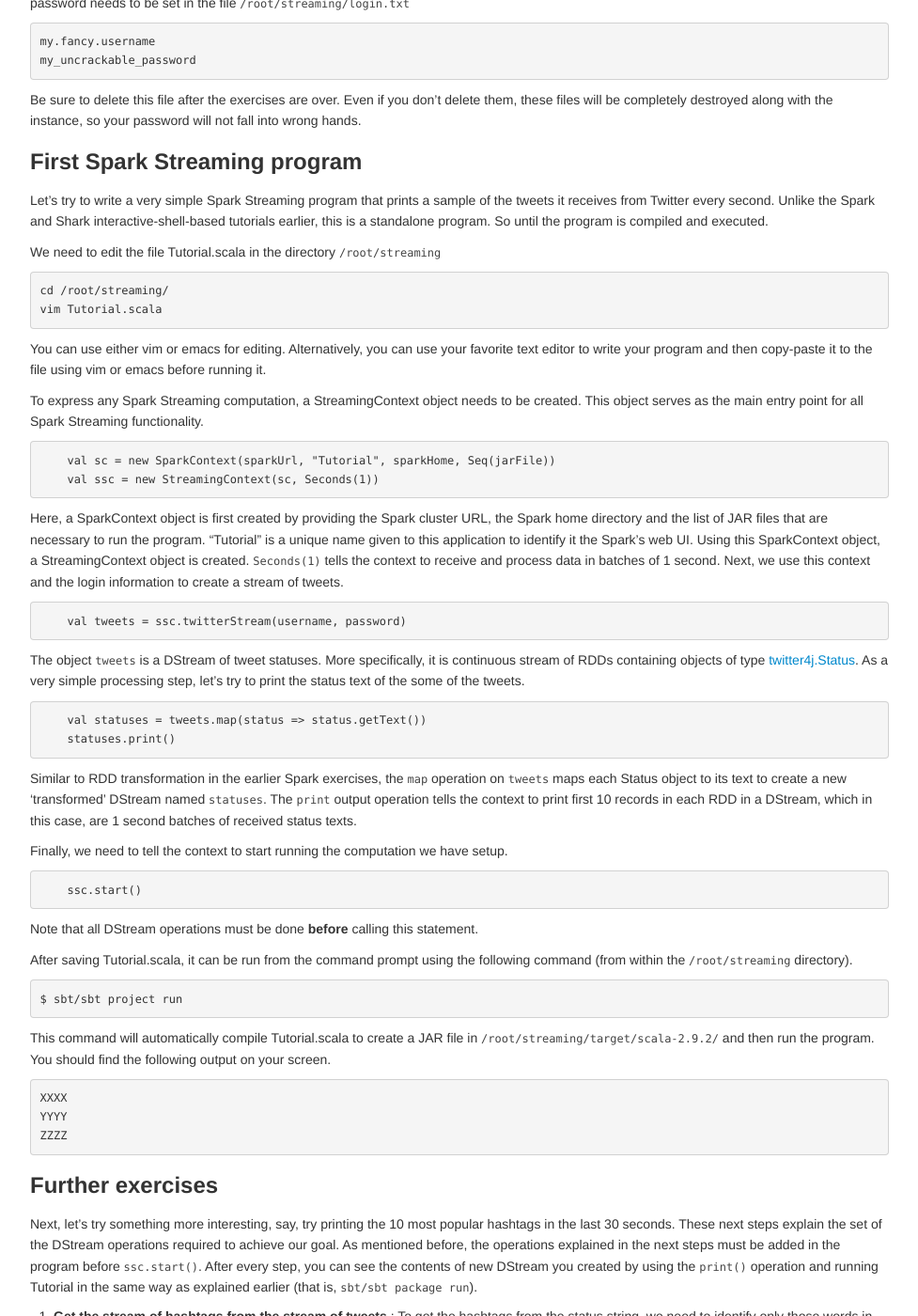
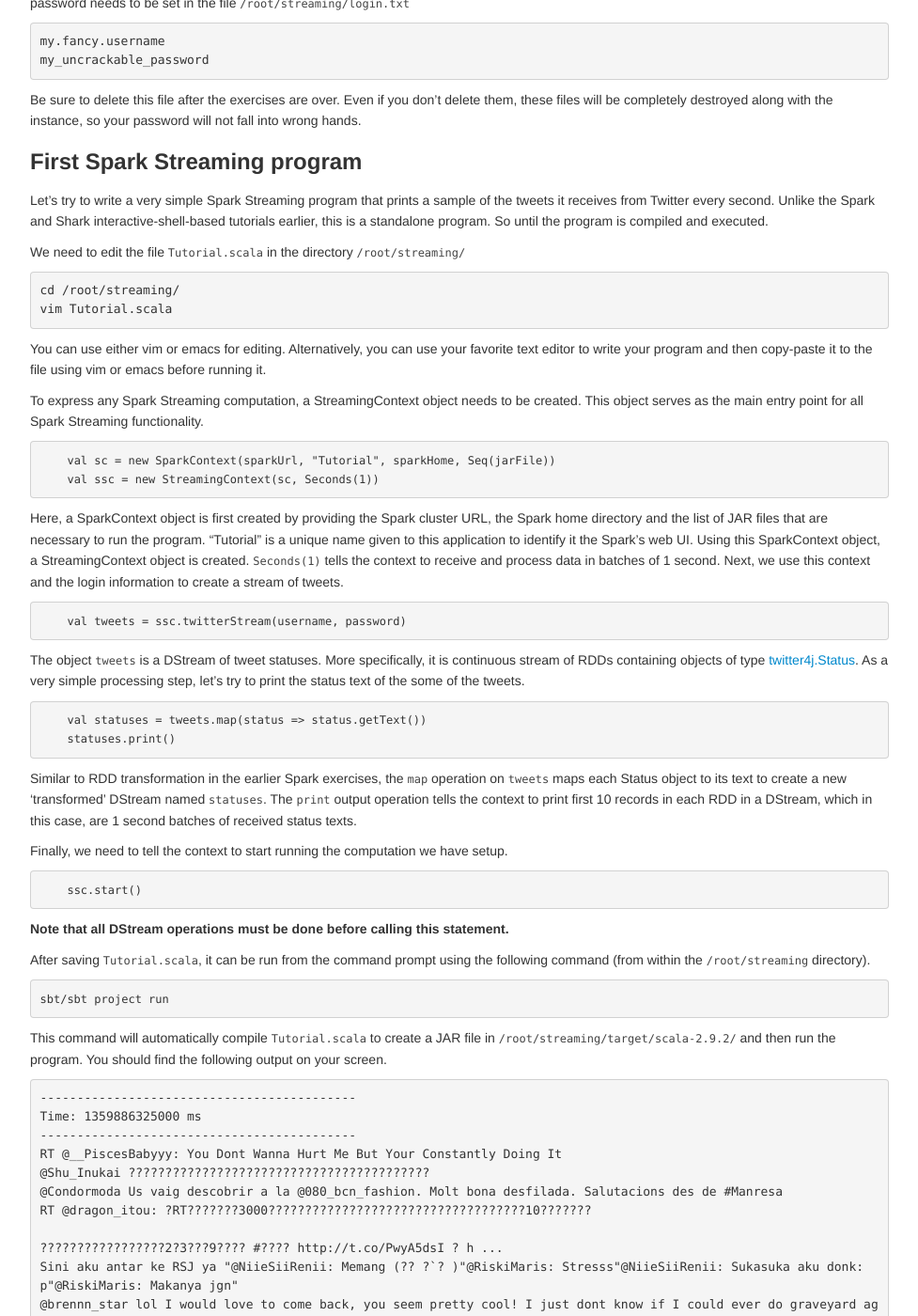
Before and after one commit to databricks/spark-training, a Jekyll site: the page built from strata_2013/index.md, in a window 1280 px wide and 1400 px high, scrolled down 11803 px. Shown: the whole window at 94% size, without its empty margins (151-1128 px from the left). Built offline with Jekyll 4.4.1, drawn with Linux system fonts in a browser that asks for light colours; some of the changed text lies outside the part shown.

Commit message:
Modified Tutorial.scala. Updated Spark Streaming tutorial with better formatting and sample outputs.

```diff
--- a/strata_2013/index.md
+++ b/strata_2013/index.md
@@ -677,9 +677,9 @@
 - `login.txt:` File containing Twitter username and password
 - `sbt:` Directory containing the SBT tool
 - `Tutorial.scala:` Main Scala program that you are going to edit, compile and run
-- `TutorialHelper.scala:` Scala file containing few helper functions for Tutorial.scala
+- `TutorialHelper.scala:` Scala file containing few helper functions for `Tutorial.scala`
 
-The main file you are going to edit, compile and run for the exercises is the Tutorial.scala. The file should the following.
+The main file you are going to edit, compile and run for the exercises is the `Tutorial.scala`. The file should the following.
 
 ~~~
 import spark._
@@ -714,10 +714,10 @@
 
 Since all the exercises are based on Twitter's sample tweet stream, they require you specify a Twitter account's username and password. You can either use you your own Twitter username and password, or use one of the few account we made for the purpose of this tutorial. The username and password needs to be set in the file `/root/streaming/login.txt`
 
-~~~
+<pre class="nocode">
 my.fancy.username
 my_uncrackable_password
-~~~
+</pre>
 
 Be sure to delete this file after the exercises are over. Even if you don't delete them, these files will be completely destroyed along with the instance, so your password will not fall into wrong hands.
 
@@ -726,12 +726,12 @@
 Let's try to write a very simple Spark Streaming program that prints a sample of the tweets it receives from Twitter every second. Unlike the Spark and Shark interactive-shell-based tutorials earlier, this is a standalone program. So  until the program is compiled and executed.
 
 
-We need to edit the file Tutorial.scala in the directory `/root/streaming`
+We need to edit the file `Tutorial.scala` in the directory `/root/streaming/`
 
-~~~
+<pre>
 cd /root/streaming/
 vim Tutorial.scala
-~~~
+</pre>
 
 You can use either vim or emacs for editing. Alternatively, you can use your favorite text editor to write your program and then copy-paste it to the file using vim or emacs before running it.
 
@@ -767,101 +767,156 @@
     ssc.start()
 ~~~
 
-Note that all DStream operations must be done __before__ calling this statement.
+__Note that all DStream operations must be done before calling this statement.__
 
-After saving Tutorial.scala, it can be run from the command prompt using the following command (from within the `/root/streaming` directory).
+After saving `Tutorial.scala`, it can be run from the command prompt using the following command (from within the `/root/streaming` directory).
 
 ~~~
-$ sbt/sbt project run
+sbt/sbt project run
 ~~~
 
-This command will automatically compile Tutorial.scala to create a JAR file in `/root/streaming/target/scala-2.9.2/` and then run the program. You should find the following output on your screen.
+This command will automatically compile `Tutorial.scala` to create a JAR file in `/root/streaming/target/scala-2.9.2/` and then run the program. You should find the following output on your screen.
 
-~~~
-XXXX
-YYYY
-ZZZZ
-~~~
+<pre class="nocode">
+-------------------------------------------
+Time: 1359886325000 ms
+-------------------------------------------
+RT @__PiscesBabyyy: You Dont Wanna Hurt Me But Your Constantly Doing It
+@Shu_Inukai ?????????????????????????????????????????
+@Condormoda Us vaig descobrir a la @080_bcn_fashion. Molt bona desfilada. Salutacions des de #Manresa
+RT @dragon_itou: ?RT???????3000???????????????????????????????????10???????
 
+?????????????????2?3???9???? #???? http://t.co/PwyA5dsI ? h ...
+Sini aku antar ke RSJ ya "@NiieSiiRenii: Memang (?? ?`? )"@RiskiMaris: Stresss"@NiieSiiRenii: Sukasuka aku donk:p"@RiskiMaris: Makanya jgn"
+@brennn_star lol I would love to come back, you seem pretty cool! I just dont know if I could ever do graveyard again :( It KILLs me
+????????????????????????????????????????????????????????????????????????????????????????ww
+??????????
+When the first boats left the rock with the artificers employed on.
+@tgs_nth ????????????????????????????
+...
+
+
+-------------------------------------------
+Time: 1359886326000 ms
+-------------------------------------------
+???????????
+???????????
+@amatuki007 ????????????????????????????????
+?????????????????
+RT @BrunoMars: Wooh!
+Lo malo es qe no tiene toallitas
+Sayang beb RT @enjaaangg Piye ya perasaanmu nyg aku :o
+Baz? ?eyler yar??ma ya da reklam konusu olmamal? d???ncesini yenemiyorum.
+?????????????MTV???????the HIATUS??
+@anisyifaa haha. Cukupla merepek sikit2 :3
+@RemyBot ?????????
+...
+</pre>
+
+To stop the application, use `Ctrl + c` .
 
 ## Further exercises
 Next, let's try something more interesting, say, try printing the 10 most popular hashtags in the last 30 seconds. These next steps explain the set of the DStream operations required to achieve our goal. As mentioned before, the operations explained in the next steps must be added in the program before `ssc.start()`. After every step, you can see the contents of new DStream you created by using the `print()` operation and running Tutorial in the same way as explained earlier (that is, `sbt/sbt package run`).
 
 1. __Get the stream of hashtags from the stream of tweets__ :
-To get the hashtags from the status string, we need to identify only those words in the message that start with "#". This can be done as follows.
+   To get the hashtags from the status string, we need to identify only those words in the message that start with "#". This can be done as follows.
 
-~~~
-    val words = statuses.flatMap(status => status.split(" "))
-    val hashtags = words.filter(word => word.startsWith("#"))
-~~~
+   ~~~
+      val words = statuses.flatMap(status => status.split(" "))
+      val hashtags = words.filter(word => word.startsWith("#"))
+   ~~~
 
-The `flatMap` operation applies a one-to-many operation to each record in a DStream and then flattens the records to create a new DStream.
-In this case, each status string is split by space to produce a DStream whose each record is a word.
-Then we apply the `filter` function to retain only the hashtags. The resulting `hashtags` DStream is a stream of RDDs having only the hashtags.
-If you want to see the result, add `hashtags.print()` and try running the program.
-You should see something like this (assumging no other DStream has `print` on it).
+   The `flatMap` operation applies a one-to-many operation to each record in a DStream and then flattens the records to create a new DStream.
+   In this case, each status string is split by space to produce a DStream whose each record is a word.
+   Then we apply the `filter` function to retain only the hashtags. The resulting `hashtags` DStream is a stream of RDDs having only the hashtags.
+   If you want to see the result, add `hashtags.print()` and try running the program.
+   You should see something like this (assumging no other DStream has `print` on it).
 
-~~~
-XXXX
-YYYY
-ZZZZ
-~~~
+   <pre class="nocode">
+   -------------------------------------------
+   Time: 1359886521000 ms
+   -------------------------------------------
+   #njnbg
+   #njpw
+   #?????
+   #algeria
+   #Annaba
 
+   </pre>
 
 2. __Count the hashtags over a window 30 seconds__ : Next, these hashtags need to be counted over a window.
-TODO: decide which version to have, and accodingly elaborate this explanation
+   TODO: decide which version to have, and accodingly elaborate this explanation
 
-~~~
-    val counts = hashtags.map(t => (t, 1))
-                         .reduceByKeyAndWindow(_ + _, Seconds(30), Seconds(1))
-~~~
-__OR__
+   ~~~
+      val counts = hashtags.map(t => (t, 1))
+                           .reduceByKeyAndWindow(_ + _, Seconds(30), Seconds(1))
+   ~~~
+   __OR__
 
-~~~
-    val counts = hashtags.countValuesByWindow(Seconds(30), Seconds(1))
-~~~
+   ~~~
+      val counts = hashtags.countValuesByWindow(Seconds(30), Seconds(1))
+   ~~~
 
-The generated `counts` DStream will have records that are (hashtag, count) tuples.
-If you `print` counts and run this program, you should see something like this.
+   The generated `counts` DStream will have records that are (hashtag, count) tuples.
+   If you `print` counts and run this program, you should see something like this.
 
-~~~
-XXXX
-YYYY
-ZZZZ
-~~~
+   <pre class="nocode">
+   -------------------------------------------
+   Time: 1359886694000 ms
+   -------------------------------------------
+   (#epic,1)
+   (#WOWSetanYangTerbaik,1)
+   (#recharged,1)
+   (#??????????,1)
+   (#jaco,1)
+   (#Blondie,1)
+   (#TOKIO,1)
+   (#fili,1)
+   (#jackiechanisamazing,1)
+   (#DASH,1)
+   ...
+   </pre>
 
 
 3. __Find the top 10 hashtags based on their counts__ :
-Finally, these counts has to be used to find the popular hashtags.
-A simple (but not the most efficient) way to do this is to sort the hashtags based on their counts and
-take the top 10 records. Since this requires sorting by the counts, the count (i.e., the second item in the
-(hashtag, count) tuple) needs to be made the key. Hence, we need to first use a `map` to flip the tuple and
-then sort the hashtags. Finally, we need to get the top 10 hashtags and print them. All this can be done as follows.
+   Finally, these counts has to be used to find the popular hashtags.
+   A simple (but not the most efficient) way to do this is to sort the hashtags based on their counts and
+   take the top 10 records. Since this requires sorting by the counts, the count (i.e., the second item in the
+   (hashtag, count) tuple) needs to be made the key. Hence, we need to first use a `map` to flip the tuple and
+   then sort the hashtags. Finally, we need to get the top 10 hashtags and print them. All this can be done as follows.
 
-~~~
-    val sortedCounts = counts.map { case(tag, count) => (count, tag) }
-                             .transform(rdd => rdd.sortByKey(false))
-    sortedCounts60s.foreach(rdd =>
-      println("Top 10 hashtags:\n" + rdd.take(10).mkString("\n"))
-~~~
+   ~~~
+       val sortedCounts = counts.map { case(tag, count) => (count, tag) }
+                                .transform(rdd => rdd.sortByKey(false))
+       sortedCounts.foreach(rdd =>
+         println("Top 10 hashtags:\n" + rdd.take(10).mkString("\n")))
+   ~~~
 
-The `transform` operation allows any arbitrary RDD-to-RDD operation to be applied to each RDD of a DStream to generate a new DStream.
-As the name suggests, `sortByKey` is an RDD operation that does a distributed sort on the data in the RDD (`false` to ensure descending order).
-The resulting 'sortedCounts' DStream is a stream of RDDs having sorted hashtags.
-The `foreach` operation applies a given function on each RDD in a DStream, that is, on each batch of data. In this case,
-`foreach` is used to get the first 10 hashtags from each RDD in `sortedCounts` and print them, every second.
-If you run this program, you should see something like this.
+   The `transform` operation allows any arbitrary RDD-to-RDD operation to be applied to each RDD of a DStream to generate a new DStream.
+   As the name suggests, `sortByKey` is an RDD operation that does a distributed sort on the data in the RDD (`false` to ensure descending order).
+   The resulting 'sortedCounts' DStream is a stream of RDDs having sorted hashtags.
+   The `foreach` operation applies a given function on each RDD in a DStream, that is, on each batch of data. In this case,
+   `foreach` is used to get the first 10 hashtags from each RDD in `sortedCounts` and print them, every second.
+   If you run this program, you should see something like this.
 
-~~~
-XXXX
-YYYY
-ZZZZ
-~~~
+   <pre class="nocode">
+   Top 10 hashtags:
+   (2,#buzzer)
+   (1,#LawsonComp)
+   (1,#wizkidleftEMEcos)
+   (1,#???????)
+   (1,#NEVERSHUTMEUP)
+   (1,#reseteo.)
+   (1,#casisomoslamismapersona)
+   (1,#job)
+   (1,#????_??_?????_??????)
+   (1,#?????RT(*^^*))
+   </pre>
 
-Note that there are more efficient ways to get the top 10 hashtags. For example, instead of sorting the entire of
-30-second-counts (thereby, incurring the cost of a data shuffle), one can get the top 10 hashtags in each partition,
-collect them together at the driver and then find the top 10 hashtags among them.
-We leave this as an exercise for the reader to try out.
+   Note that there are more efficient ways to get the top 10 hashtags. For example, instead of sorting the entire of
+   30-second-counts (thereby, incurring the cost of a data shuffle), one can get the top 10 hashtags in each partition,
+   collect them together at the driver and then find the top 10 hashtags among them.
+   We leave this as an exercise for the reader to try out.
 
 
 # Machine Learning
```
Also changed, not shown: other parts of strata_2013/index.md (+4 -4 lines), 1 other file.
